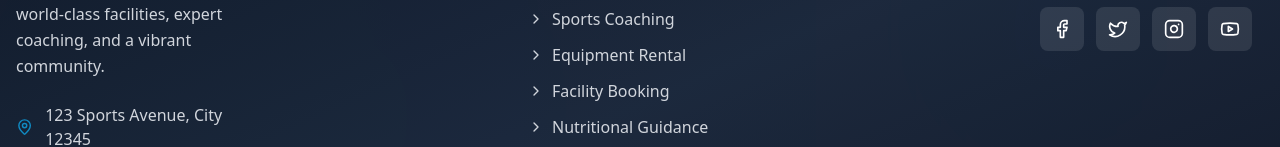
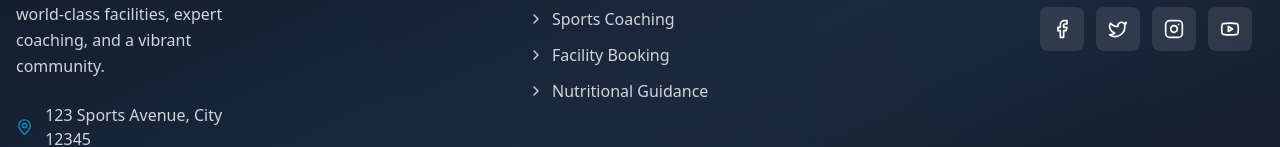
Before and after one commit to esmotara-codec/sport-club-management-client, a React (Vite) app: page / in a window 1280 px wide. Shown: the part 2172-2319 px from the top of the page. Built offline with nearby package versions, Linux system fonts and the light colour scheme; no server answers.

Commit message:
footer  updated

```diff
--- a/src/Component/Pages/Home/Footer.jsx
+++ b/src/Component/Pages/Home/Footer.jsx
@@ -25,7 +25,6 @@ const Footer = () => {
     { name: 'Personal Training', href: '/personal-training' },
     { name: 'Group Classes', href: '/group-classes' },
     { name: 'Sports Coaching', href: '/coaching' },
-    { name: 'Equipment Rental', href: '/equipment' },
     { name: 'Facility Booking', href: '/booking' },
     { name: 'Nutritional Guidance', href: '/nutrition' }
   ];
```
